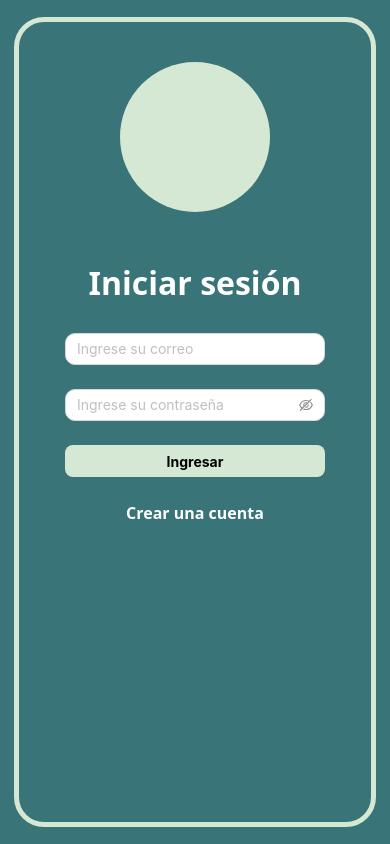
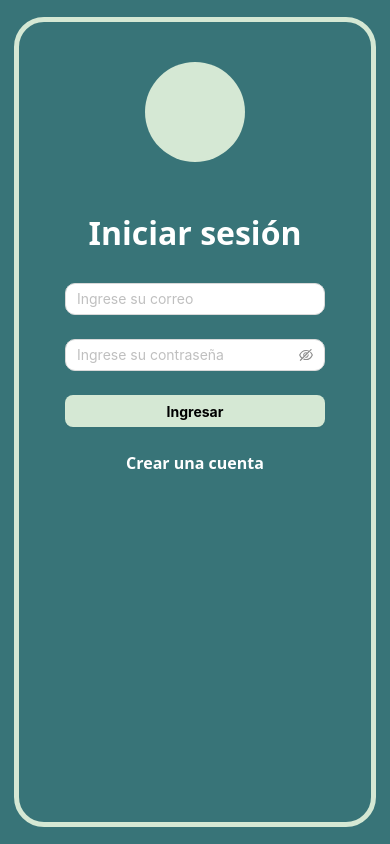
Before and after one commit to AlejandroIGA/DWP-Frontend-SIMAP, a React (Vite) app: page /ingresar in a window 390 px wide. Built offline with nearby package versions, Linux system fonts and the light colour scheme.

Commit message:
Conexión con API del clima

```diff
--- a/package.json
+++ b/package.json
@@ -17,6 +17,7 @@
     "@mui/material": "^6.4.6",
     "antd": "^5.24.2",
     "axios": "^1.8.1",
+    "dotenv": "^16.4.7",
     "qrcode.react": "^4.2.0",
     "react": "^19.0.0",
     "react-dom": "^19.0.0",
--- a/src/components/dashboardHeader/dashboardHeader.jsx
+++ b/src/components/dashboardHeader/dashboardHeader.jsx
@@ -1,19 +1,52 @@
 import { Col, Row } from 'antd';
-import React from 'react';
+import React, { useState, useEffect } from 'react'; // Añade useEffect
 import { LogoutOutlined } from '@ant-design/icons';
 import './style.css';
 import sun from '../../assets/sun.png';
 import humidityIcon from '../../assets/humidity.png';
 import precipitationIcon from '../../assets/precipitation.png';
 import { useNavigate } from 'react-router-dom';
+import axios from 'axios';
 
-function DashboardHeader({ temperature = "0.0", humidity = "0.0", precipitation = "0.0" }) {
+function DashboardHeader() {
     const navigate = useNavigate();
+    const [temperature, setTemperature] = useState(0);
+    const [humidity, setHumidity] = useState(0);
+    const [precipitation, setPrecipitation] = useState(0);
+
     function logout(){
         localStorage.removeItem('user_id');
         localStorage.removeItem('token');
-        navigate("/ingresar")
+        navigate("/ingresar");
     }
+
+    useEffect(() => {
+        let timeoutId;
+
+        const fetchWeatherWithDelay = async () => {
+            await getWeather();
+            timeoutId = setTimeout(fetchWeatherWithDelay, 90000); // Vuelve a llamarse después de 90s
+        };
+
+        fetchWeatherWithDelay(); // Inicia el ciclo
+
+        return () => clearTimeout(timeoutId); // Limpieza
+    }, []);
+
+    async function getWeather(){
+        const state = localStorage.getItem('state');
+        try {
+            const response = await axios.get(
+                `https://api.openweathermap.org/data/2.5/weather?q=${state}&appid=${import.meta.env.VITE_WEATHER_API_KEY}&units=metric`
+            );
+            setTemperature(Math.round(response.data.main.temp));
+            setHumidity(response.data.main.humidity);
+            setPrecipitation(response.data.rain ? response.data.rain['1h'] || 0 : 0);
+        } catch (error) {
+            console.error("Error fetching weather data:", error);
+        }
+    }
+
     return (
         <Row className='header-dashboard'>
             <Col xs={24} sm={24} md={4} lg={4} xl={4} className='logo'>
@@ -24,10 +57,10 @@ function DashboardHeader({ temperature = "0.0", humidity = "0.0", precipitation
                     <img src={sun} alt="sun"></img><p>{temperature}°C</p>
                 </div>
                 <div className='metric'>
-                    <img src={humidityIcon} alt="sun"></img><p>{humidity}%</p>
+                    <img src={humidityIcon} alt="humidity"></img><p>{humidity}%</p>
                 </div>
                 <div className='metric'>
-                    <img src={precipitationIcon} alt="sun"></img><p>{precipitation}%</p>
+                    <img src={precipitationIcon} alt="precipitation"></img><p>{precipitation}%</p>
                 </div>
             </Col>
             <Col xs={24} sm={24} md={4} lg={4} xl={4} className='exit'>
--- a/src/pages/Login/component/LoginForm.jsx
+++ b/src/pages/Login/component/LoginForm.jsx
@@ -32,7 +32,7 @@ function LoginForm() {
         try {
             const response = await authService.login(values.email, values.password);
             setEmail(values.email);
-            console.log(response);
+            //console.log(response);
             if (typeof response === "string") {
                 openNotification('error', response);
             } else if (response?.data?.msg !== undefined) {
@@ -58,8 +58,10 @@ function LoginForm() {
             openNotification('error', response);
         } else if (response?.data?.success) {
             setIsModalOpen(false);
+            console.log(response);
             localStorage.setItem('user_id', response.data.user)
             localStorage.setItem('token', response.headers['token'])
+            localStorage.setItem('state', response.data.state)
             setEmail('');
             setToken('');
             navigate("/panel/espacios");
--- a/src/pages/Register/components/style.css
+++ b/src/pages/Register/components/style.css
@@ -11,12 +11,15 @@
     padding: 20px;
 }
 
-.circle{
-    width: 250px;
-    height: 250px;
-    border-radius: 100%;
+.circle {
+    width: 15vw; /* 15% del ancho de la pantalla */
+    height: 15vw; /* Mantiene relación 1:1 (círculo perfecto) */
+    min-width: 120px; /* Tamaño mínimo para móviles muy pequeños */
+    min-height: 120px;
+    max-width: 220px; /* Tamaño máximo para pantallas grandes */
+    max-height: 220px;
+    border-radius: 50%; /* 50% para círculo perfecto */
     background-color: #D5E8D4;
-    margin-bottom: 20px;
     margin-top: 20px;
 }
 
@@ -62,8 +65,8 @@ a{
     }
 
     .circle {
-        width: 200px; /* Reduce el tamaño del círculo */
-        height: 200px;
+        width: 20vw;
+        height: 20vw;
     }
 }
 
@@ -75,8 +78,10 @@ a{
     }
 
     .circle {
-        width: 150px; /* Reduce aún más el tamaño del círculo */
-        height: 150px;
+        width: 25vw;
+        height: 25vw;
+        min-width: 100px;
+        min-height: 100px;
     }
 
     .form .ant-input,
```
Also changed, not shown: 1 other file (tests, documents, lock files or other folders).
